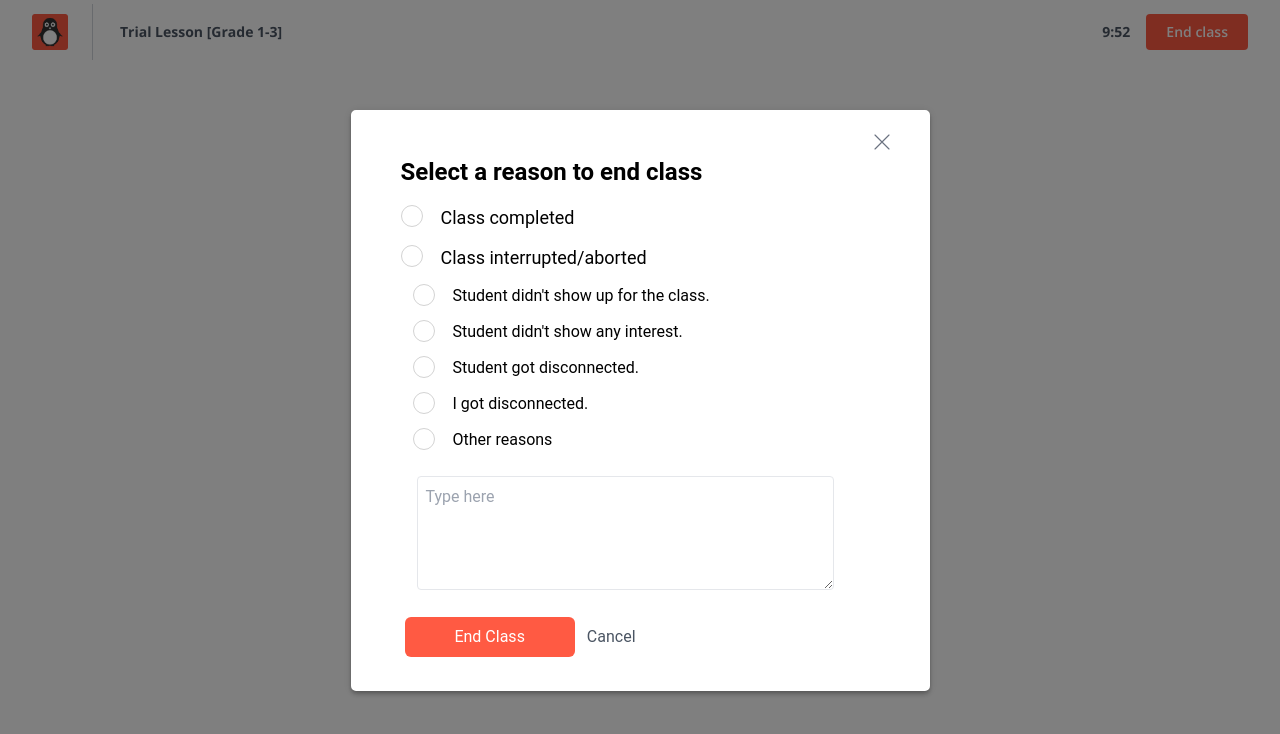
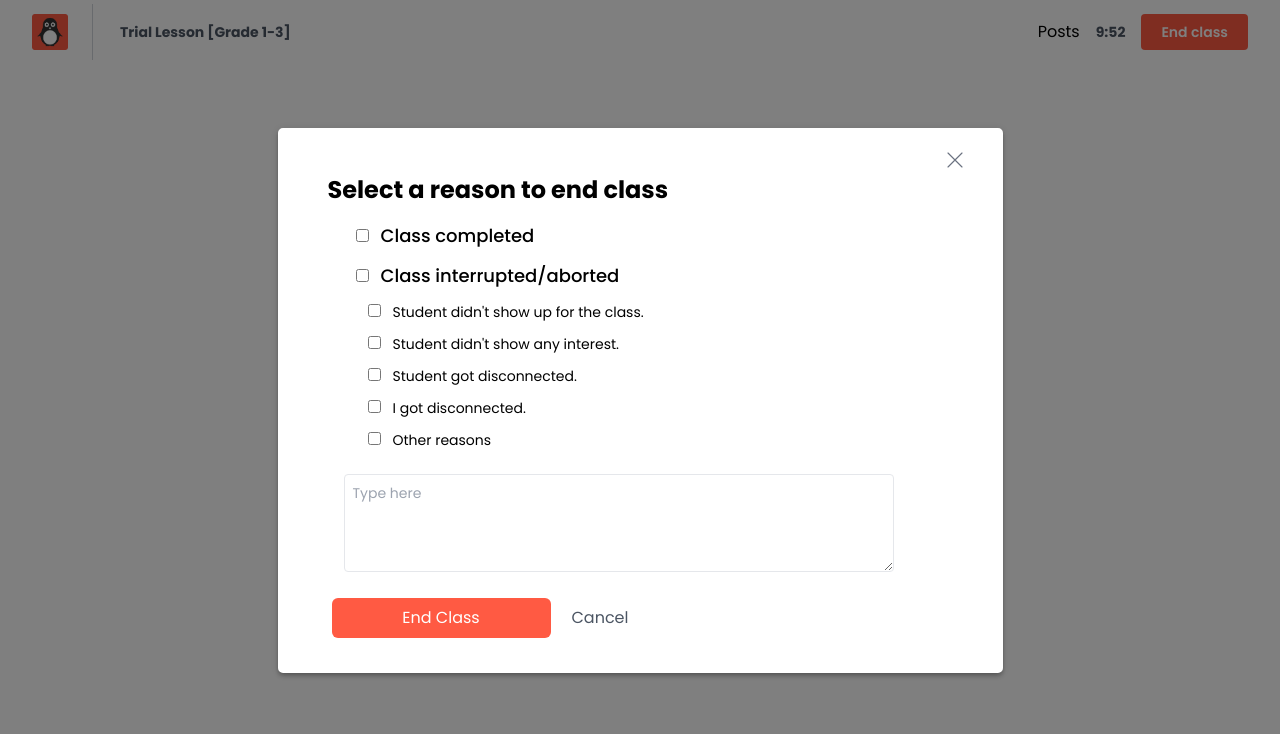
Before and after one commit to agathambrose/codingal, a React (Create React App) app: page / in a window 1280 px wide. Both pictures are taken after a click on the button "End class". Shown: the top 734 px of the page. Built offline with nearby package versions, Linux system fonts and the light colour scheme.

Commit message:
Header and Posts implemented

```diff
--- a/package.json
+++ b/package.json
@@ -11,11 +11,13 @@
     "@testing-library/user-event": "^12.1.10",
     "@types/jest": "^26.0.15",
     "@types/node": "^12.0.0",
-    "@types/react": "^17.0.0",
     "@types/react-dom": "^17.0.0",
+    "axios": "^0.21.1",
     "core-js": "^3.15.0",
     "react": "^17.0.2",
     "react-dom": "^17.0.2",
+    "react-infinite-scroll-component": "^6.1.0",
+    "react-router-dom": "^5.2.0",
     "react-scripts": "4.0.3",
     "react-spring": "^9.2.3",
     "react-timer-hook": "^3.0.4",
@@ -49,6 +51,8 @@
   },
   "devDependencies": {
     "@tailwindcss/postcss7-compat": "^2.2.2",
+    "@types/react": "^17.0.11",
+    "@types/react-router-dom": "^5.1.7",
     "autoprefixer": "9",
     "husky": "^6.0.0",
     "postcss": "7",
--- a/public/index.html
+++ b/public/index.html
@@ -11,6 +11,10 @@
     />
     <link rel="manifest" href="%PUBLIC_URL%/manifest.json" />
     <title>Codingal</title>
+    <script
+      src="https://kit.fontawesome.com/7368c40b21.js"
+      crossorigin="anonymous"
+    ></script>
   </head>
   <body>
     <noscript>You need to enable JavaScript to run this app.</noscript>
--- a/src/App.tsx
+++ b/src/App.tsx
@@ -1,10 +1,20 @@
-import Header from "./components/Header";
+import { Router, Route, Switch } from "react-router-dom";
+import history from "./utils/history";
+import Class from "./view/class";
+import Posts from "./view/posts";
 
 const App = () => {
   return (
-    <div className="font-roboto">
-      <Header />
-    </div>
+    <Router history={history}>
+      <Switch>
+        <Route exact path="/">
+          <Class />
+        </Route>
+        <Route path="/posts">
+          <Posts />
+        </Route>
+      </Switch>
+    </Router>
   );
 };
 
--- a/src/components/Header.tsx
+++ b/src/components/Header.tsx
@@ -1,11 +1,11 @@
-import { useState } from "react";
+import React, { useState } from "react";
 import { Transition } from "@headlessui/react";
 import { useTimer } from "react-timer-hook";
 import { makeStyles, Theme, createStyles } from "@material-ui/core/styles";
-import { CircularProgress, Modal, Backdrop } from "@material-ui/core";
+import { Modal, Backdrop } from "@material-ui/core";
 import "core-js";
 import { useSpring, animated } from "react-spring";
-import React from "react";
+import { Link } from "react-router-dom";
 import DisplayModal from "./modal/Modal";
 
 const useStyles = makeStyles((theme: Theme) =>
@@ -85,7 +85,7 @@ const Header = () => {
 
   return (
     <div>
-      <nav className="bg-white font-open-sans">
+      <nav className="bg-white font-poppins">
         <div className="px-4 mx-auto max-w-7xl sm:px-6 lg:px-8">
           <div className="flex items-center justify-between h-16">
             <div className="flex items-center">
@@ -113,13 +113,16 @@ const Header = () => {
               </div>
             </div>
             <div className="items-center hidden space-x-4 md:flex">
-              <p className="text-sm font-bold text-gray-600 font-open-sans">
+              <Link to="/posts">
+                <button>Posts</button>
+              </Link>
+              <p className="text-sm font-bold text-gray-600 font-poppins">
                 <span>{minutes}</span>
                 <span>:</span>
                 <span>{seconds}</span>
               </p>
               <button
-                className="px-5 py-2 text-sm font-semibold text-white transition rounded bg-orange-border focus:outline-none hover:bg-opacity-90 font-open-sans"
+                className="px-5 py-2 text-sm font-semibold text-white transition rounded bg-orange-border focus:outline-none hover:bg-opacity-90 font-poppins"
                 onClick={handleModalOpen}
               >
                 End class
--- a/src/components/modal/Modal.css
+++ b/src/components/modal/Modal.css
@@ -1,37 +1,27 @@
-input[type="checkbox"] {
-  display: none;
-}
-
-label {
+/* .checkbox input {
   position: relative;
 }
-
-label::before {
+.checkbox input::before {
+  position: absolute;
   content: "";
-  background: url("");
-  background-position: center;
-  background-size: contain;
-  width: 32px;
-  height: 32px;
+  height: 40px;
+  width: 40px;
+  background-color: #091921;
+  border: 1px solid #fff;
+  border-radius: 50%;
+  top: 50%;
+  left: 50%;
+  transform: translate(-50%, -50%);
+  cursor: pointer;
+  transition: 0.3s all ease;
+}
+.checkbox input:checked::before {
+  background-color: #ff5a43;
+  border: 1px solid #ff5a43;
+}
+.checkbox input:checked::after {
   position: absolute;
-  left: -44px;
-  top: -8px;
-
-  transform: scale(0) rotateZ(180deg);
-  transition: all 0.4s cubic-bezier(0.54, 0.01, 0, 1.49);
-}
-
-input[type="checkbox"]:checked + label::before {
-  transform: scale(1) rotateZ(0deg);
-}
-
-label::after {
-  content: "";
-  border: 1px solid lightgray;
-  width: 22px;
-  height: 22px;
-  position: absolute;
-  left: -40px;
-  top: -2px;
-  border-radius: 50%;
-}
+  content: "\f00c";
+  font-family: "FontAwesome";
+  color: #fff;
+} */
--- a/src/components/modal/Modal.tsx
+++ b/src/components/modal/Modal.tsx
@@ -23,31 +23,51 @@ const DisplayModal = () => {
           </svg>
         </button>
       </div>
-      <form className="flex flex-col font-Roboto">
+      <form className="flex flex-col font-poppins">
         <h2 className="mb-4 ml-4 text-2xl font-bold">
           Select a reason to end class
         </h2>
         <div className="-mr-3 ml-11">
-          <div className="text-lg">
+          <div className="text-lg font-medium">
             <div className="mb-3 space-x-3">
-              <input type="checkbox" name="complete" id="complete" />
+              <input
+                type="checkbox"
+                className="checkbox"
+                name="complete"
+                id="complete"
+              />
               <label htmlFor="complete">Class completed</label>
             </div>
             <div className="mb-3 space-x-3">
-              <input type="checkbox" name="interrupted" id="interrupted" />
+              <input
+                type="checkbox"
+                className="checkbox"
+                name="interrupted"
+                id="interrupted"
+              />
               <label htmlFor="interrupted">Class interrupted/aborted</label>
             </div>
           </div>
 
-          <div className="px-3 text-base">
+          <div className="px-3 text-sm">
             <div className="mb-3 space-x-3">
-              <input type="checkbox" name="noshow" id="noshow" />
+              <input
+                type="checkbox"
+                className="checkbox"
+                name="noshow"
+                id="noshow"
+              />
               <label htmlFor="noshow">
                 Student didn't show up for the class.
               </label>
             </div>
             <div className="mb-3 space-x-3">
-              <input type="checkbox" name="nointerest" id="nointerest" />
+              <input
+                type="checkbox"
+                className="checkbox"
+                name="nointerest"
+                id="nointerest"
+              />
               <label htmlFor="nointerest">
                 Student didn't show any interest.
               </label>
@@ -55,6 +75,7 @@ const DisplayModal = () => {
             <div className="mb-3 space-x-3">
               <input
                 type="checkbox"
+                className="checkbox"
                 name="disconnectedstd"
                 id="disconnectedstd"
               />
@@ -63,13 +84,19 @@ const DisplayModal = () => {
             <div className="mb-3 space-x-3">
               <input
                 type="checkbox"
+                className="checkbox"
                 name="disconnectedyou"
                 id="disconnectedyou"
               />
               <label htmlFor="disconnectedyou">I got disconnected.</label>
             </div>
             <div className="mb-3 space-x-3">
-              <input type="checkbox" name="other" id="other" />
+              <input
+                type="checkbox"
+                className="checkbox"
+                name="other"
+                id="other"
+              />
               <label htmlFor="other">Other reasons</label>
             </div>
             <div>
@@ -90,7 +117,10 @@ const DisplayModal = () => {
           >
             End Class
           </button>
-          <button type="button" className="ml-3 text-gray-600 bg-white">
+          <button
+            type="button"
+            className="px-2 py-2 ml-3 text-gray-600 border border-white rounded-md focus:outline-none hover:border-orange-border"
+          >
             Cancel
           </button>
         </div>
--- a/src/index.css
+++ b/src/index.css
@@ -1,6 +1,4 @@
-@import url("https://fonts.googleapis.com/css2?family=Open+Sans:ital,wght@0,300;0,400;0,600;0,700;0,800;1,300;1,400;1,600;1,700;1,800&display=swap");
-
-@import url("https://fonts.googleapis.com/css2?family=Poppins:ital,wght@0,100;0,200;0,300;0,400;0,500;0,600;0,700;0,800;0,900;1,100;1,200;1,300;1,400;1,500;1,600;1,700;1,800;1,900&display=swap");
+@import url("https://fonts.googleapis.com/css2?family=Poppins:ital,wght@0,400;0,500;0,600;0,700;0,800;0,900;1,400;1,500;1,600;1,700;1,800;1,900&display=swap");
 
 @tailwind base;
 
--- /dev/null
+++ b/src/utils/history.js
@@ -0,0 +1,3 @@
+import { createBrowserHistory } from "history";
+
+export default createBrowserHistory();
--- /dev/null
+++ b/src/view/class.tsx
@@ -0,0 +1,11 @@
+import Header from "../components/Header";
+
+const Class = () => {
+  return (
+    <div className="font-poppins">
+      <Header />
+    </div>
+  );
+};
+
+export default Class;
--- /dev/null
+++ b/src/view/posts.tsx
@@ -0,0 +1,111 @@
+import { useEffect, useState } from "react";
+import { CircularProgress } from "@material-ui/core";
+import InfiniteScroll from "react-infinite-scroll-component";
+import axios from "axios";
+
+type DataType = {
+  id: string;
+  name: string;
+  trips: number;
+  airline: {
+    id: number;
+    name: string;
+    country: string;
+    logo: string;
+    slogan: string;
+    headquarters: string;
+    website: string;
+    established: string;
+  };
+  key: string;
+};
+
+const Posts = () => {
+  const [data, setData] = useState<any | {}>({});
+  const [size] = useState(30);
+  const [page, setPage] = useState(1);
+  const [has_more, setHasMore] = useState(true);
+
+  const fetchMoreData = async () => {
+    let url = `https://api.instantwebtools.net/v1/passenger?page=${page}&size=${size}`;
+
+    const getMoreData = async () => {
+      try {
+        const res = await axios.get(url);
+        console.log(res);
+        const { data: newData } = res.data;
+        console.log("newData", newData);
+        console.log("data", data);
+        if (data.length === 0) return setData(newData);
+        setData(data.concat(newData));
+      } catch (error) {
+        console.log(error);
+        if (error) {
+          <h4 className="font-medium text-center font-poppins">
+            Oops! Something went wrong..
+          </h4>;
+        }
+      }
+    };
+    await getMoreData();
+
+    if (page >= 1) {
+      setPage(page + 1);
+      setHasMore(true);
+    }
+
+    if (size >= 292) {
+      setHasMore(false);
+    }
+  };
+
+  useEffect(() => {
+    fetchMoreData();
+    // eslint-disable-next-line react-hooks/exhaustive-deps
+  }, []);
+
+  return (
+    <div className="flex flex-col justify-center w-screen my-3 md:w-full">
+      <InfiniteScroll
+        dataLength={data.data !== undefined ? data.data.length : 0}
+        next={fetchMoreData}
+        hasMore={has_more}
+        loader={<CircularProgress color="secondary" />}
+        endMessage={
+          <p style={{ textAlign: "center" }}>
+            <b>Yay! You have seen it all</b>
+          </p>
+        }
+      >
+        <div className="flex flex-col flex-wrap items-center w-screen md:justify-center md:flex-row font-poppins">
+          {data.map(({ key, id, name, trips, airline }: DataType) => {
+            return (
+              <div className="w-4/5 m-3 transition-shadow delay-75 border border-gray-100 rounded shadow-md hover:shadow-xl lg:w-1/5">
+                <div className="leading-8" key={key}>
+                  <div
+                    className="flex px-4 py-1 space-x-2 text-2xl font-medium text-gray-900 md:text-xl"
+                    id={id}
+                  >
+                    <span className="font-bold ">Passenger:</span> <p>{name}</p>
+                  </div>
+                  <div className="">
+                    <p className="px-4 py-1 text-sm">{trips}</p>
+                    <p className="px-4 py-1 text-sm">{airline.name}</p>
+                    <img
+                      className="px-4 py-1 text-sm"
+                      src={airline.logo}
+                      alt=""
+                    />
+                    <p className="px-4 py-1 text-sm">{airline.country}</p>
+                  </div>
+                </div>
+              </div>
+            );
+          })}
+        </div>
+      </InfiniteScroll>
+    </div>
+  );
+};
+
+export default Posts;
--- a/tailwind.config.js
+++ b/tailwind.config.js
@@ -8,8 +8,7 @@ module.exports = {
         "orange-border": "#ff5a43",
       },
       fontFamily: {
-        "open-sans": "'Open Sans', sans-serif, monospace",
-        Roboto: "'Roboto', sans-serif, monospace",
+        poppins: "'Poppins', sans-serif, monospace",
       },
       borderWidth: {
         1.5: "1.5px",
```
Also changed, not shown: 2 other files (tests, documents, lock files or other folders).
